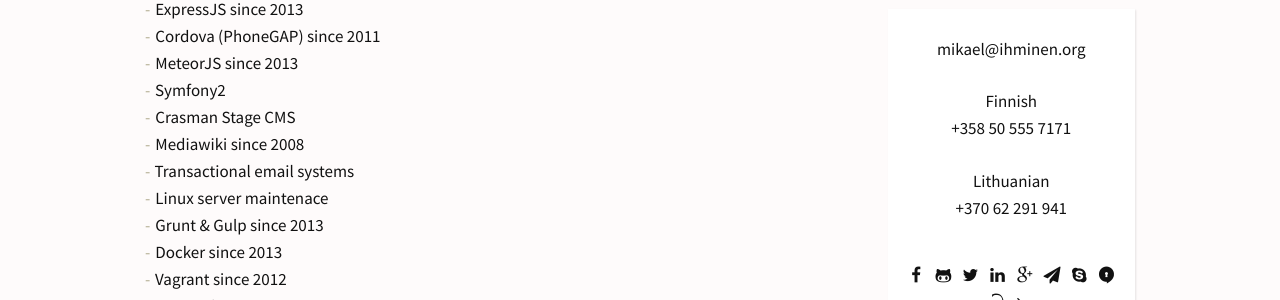
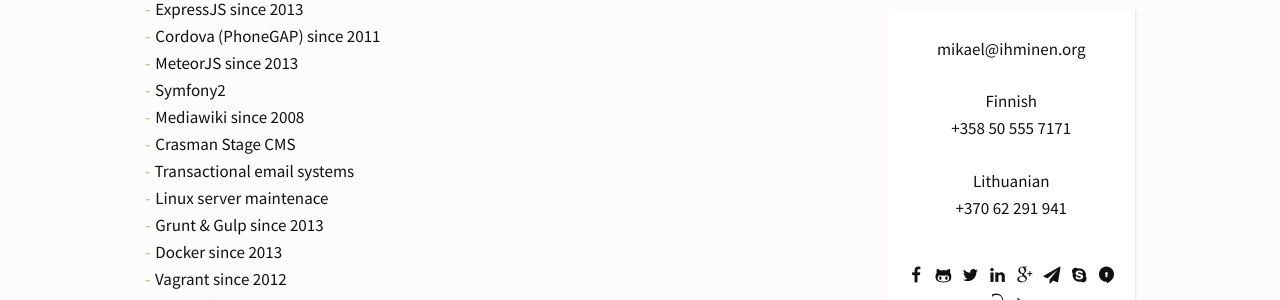
Before and after one commit to simison/simison.github.io, a Jekyll site: the page built from cv/index.html, in a window 1280 px wide and 900 px high, scrolled down 1336 px. Shown: the part 154-454 px from the top of the window. Built offline with Jekyll 4.4.1, drawn with Linux system fonts in a browser that asks for light colours; some web fonts are replaced; some of the changed lines change nothing that is shown.

Commit message:
Update CV

```diff
--- a/cv/index.html
+++ b/cv/index.html
@@ -41,8 +41,8 @@
         <li><a href="https://cordova.apache.org/">Cordova</a> (<a href="http://phonegap.com/">PhoneGAP</a>) since 2011</li>
         <li><a href="http://www.meteor.com">MeteorJS</a> since 2013</li>
         <li><a href="http://www.symfony.com">Symfony2</a></li>
-        <li><a href="http://www.crasman.fi/en/">Crasman Stage CMS</a></li>
         <li><a href="http://www.mediawiki.org">Mediawiki</a> since 2008</li>
+        <li><a href="https://www.crasman.fi/fi/palvelut/crasman-stage-julkaisujarjestelma/">Crasman Stage CMS</a></li>
         <li>Transactional email systems</li>
         <li>Linux server maintenace</li>
         <li><a href="http://gruntjs.com/">Grunt</a> & <a href="http://gulpjs.com/">Gulp</a> since 2013</li>
```
